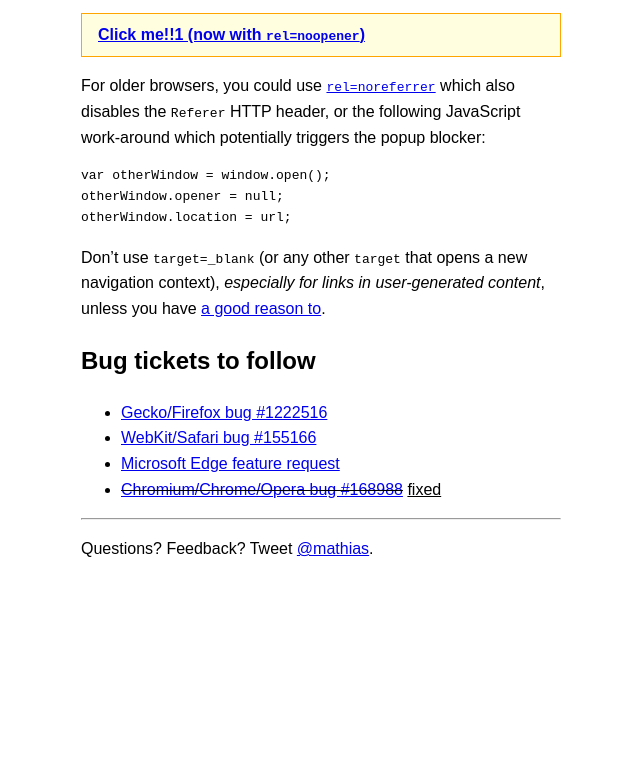
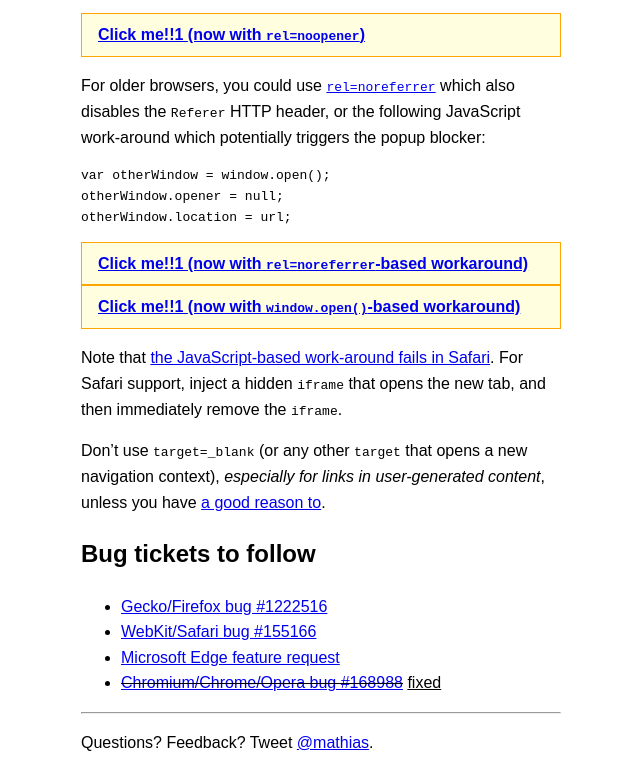
Before and after one commit to mathiasbynens/rel-noopener, a plain HTML site: page index.html in a window 1280 px wide. Shown: the part 1159-1931 px from the top of the page, without its empty margins (319-959 px from the left). Before the commit the page ends 1737 px from the top, so only its background shows below. Drawn offline with Linux system fonts and the light colour scheme.

Commit message:
Add fallback demos

```diff
--- a/index.html
+++ b/index.html
@@ -30,6 +30,9 @@
 <pre><code>var otherWindow = window.open();
 otherWindow.opener = null;
 otherWindow.location = url;</code></pre>
+<a class="user-generated" href="malicious.html" target="_blank" rel="noreferrer"><b>Click me!!1 (now with <code>rel=noreferrer</code>-based workaround)</b></a>
+<a class="user-generated" href="malicious.html" target="_blank" onclick="var otherWindow = window.open(); otherWindow.opener = null; otherWindow.location = href; return false;"><b>Click me!!1 (now with <code>window.open()</code>-based workaround)</b></a>
+<p>Note that <a href="https://github.com/danielstjules/blankshield#solutions">the JavaScript-based work-around fails in Safari</a>. For Safari support, inject a hidden <code>iframe</code> that opens the new tab, and then immediately remove the <code>iframe</code>.</p>
 <p>Don’t use <code>target=_blank</code> (or any other <code>target</code> that opens a new navigation context), <em>especially for links in user-generated content</em>, unless you have <a href="https://css-tricks.com/use-target_blank/">a good reason to</a>.
 <h2 id="bugs">Bug tickets to follow</h2>
 <ul>
```
